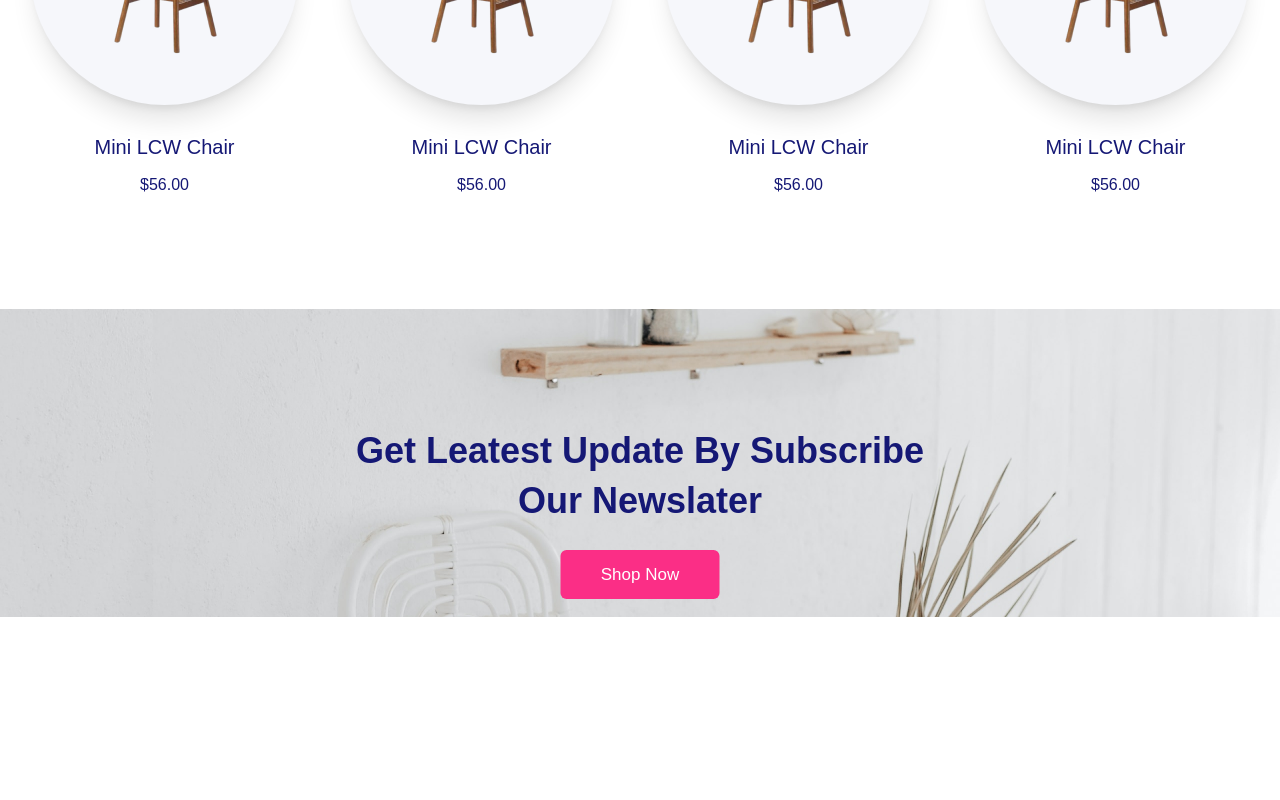
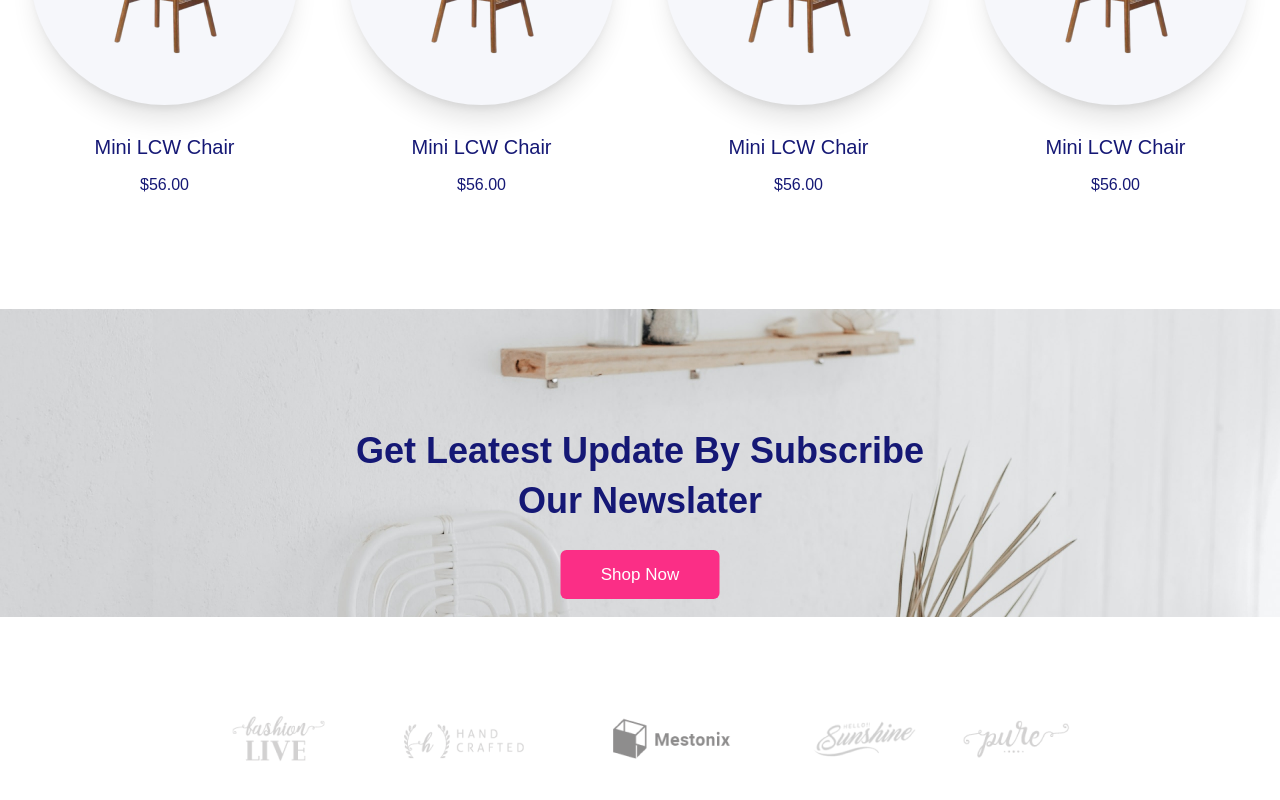
Before and after one commit to yasinn-arafat/Hekto, a React (Vite) app: page / in a window 1280 px wide. Shown: the part 3972-4772 px from the top of the page. Before the commit the page ends 4669 px from the top, so only its background shows below. Built offline with nearby package versions, Linux system fonts and the light colour scheme.

Commit message:
Newslater Part Complete

```diff
--- a/src/Component/HomeComponent/NewsLater/NewsLater.jsx
+++ b/src/Component/HomeComponent/NewsLater/NewsLater.jsx
@@ -1,10 +1,12 @@
 import React from "react";
 import NewsLaterImg from "../../../assets/Newslater.png";
+import NewsLaterBrands from "../../../assets/NewslaterBrands.png";
 
 const NewsLater = () => {
   return (
     <>
-      <div className="mb-20 relative">
+      <div className="mb-20 ">
+        <div className="relative">
           <div className="cursor-pointer">
             <picture>
               <img src={NewsLaterImg} alt={NewsLaterImg} />
@@ -21,6 +23,15 @@ const NewsLater = () => {
             </div>
           </div>
         </div>
+
+        <div className="container">
+          <div className="flex flex-col justify-center items-center mt-20 cursor-pointer">
+            <picture>
+              <img src={NewsLaterBrands} alt={NewsLaterBrands} />
+            </picture>
+          </div>
+        </div>
+      </div>
     </>
   );
 };
```
Also changed, not shown: src/assets/NewslaterBrands.png (added). Lines whose indentation alone changed are shown as unchanged.
